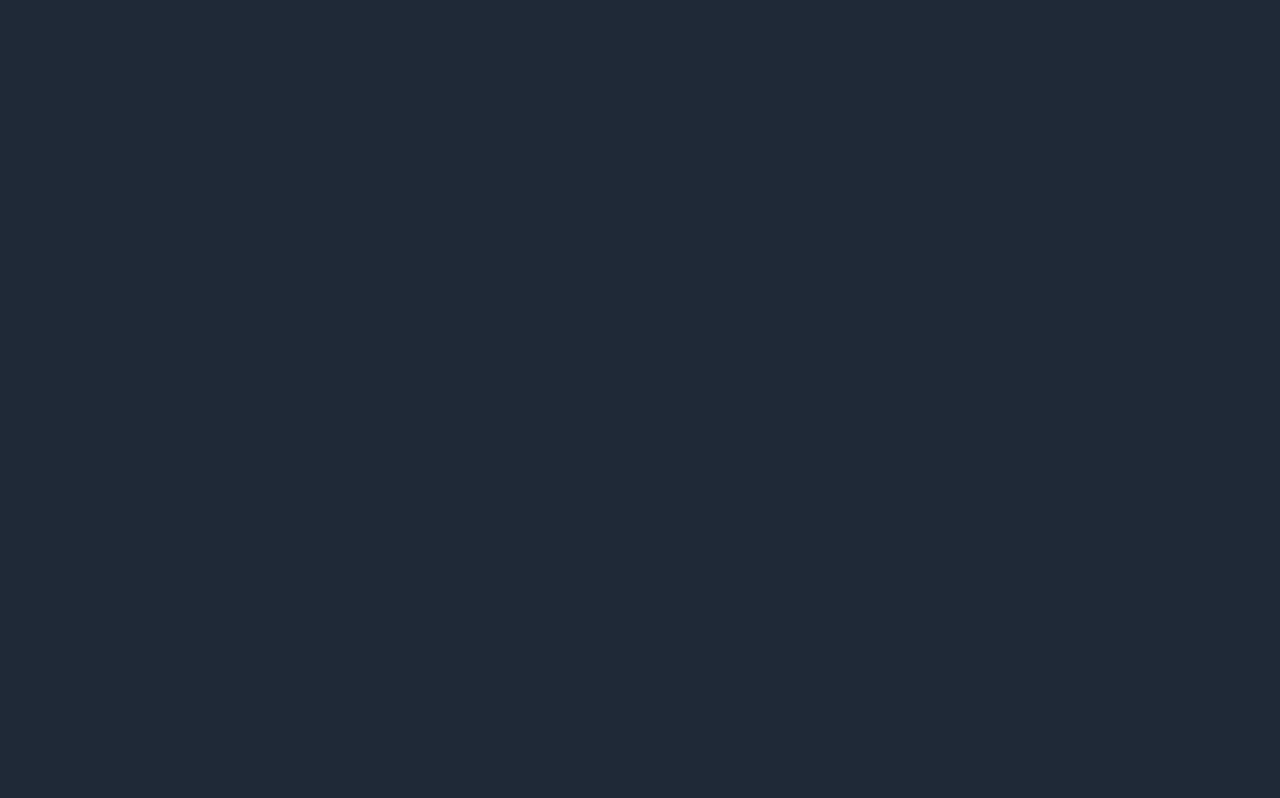
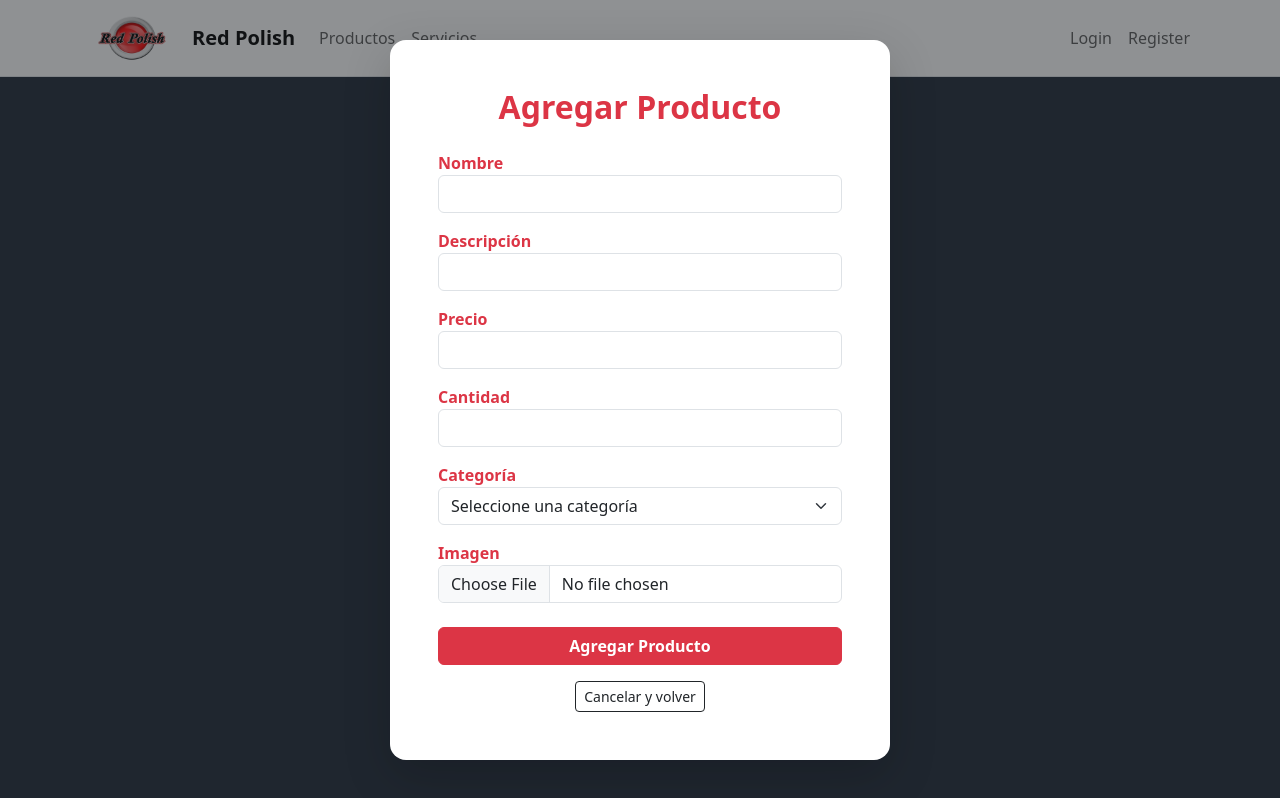
Before and after one commit to Falco-RS/Sistema-Red-Polish, a React (Vite) app: page /add-product in a window 1280 px wide. Before the commit this address had no page. Built offline with nearby package versions, Linux system fonts and the light colour scheme.

Commit message:
Admin AddProduct added in Catalog

```diff
--- a/src/App.tsx
+++ b/src/App.tsx
@@ -9,8 +9,7 @@ import Authenticate_mail from './pages/Authenticate_mail/index'
 import Catalog from './pages/Catalog'
 import Services from './pages/Services'
 import Appointment from './pages/Appointment'
-
-
+import AddProduct from './pages/AddProduct'
 
 function App() {
   return (
@@ -25,6 +24,7 @@ function App() {
       <Route path="/catalog" element={<Catalog/>} />
       <Route path="/services" element={<Services/>} />
       <Route path="/appointment" element={<Appointment/>} />
+      <Route path="/add-product" element={<AddProduct />} />
     </Routes>
   )
 }
--- /dev/null
+++ b/src/pages/AddProduct/index.tsx
@@ -0,0 +1,107 @@
+// src/pages/AddProduct/index.tsx
+import { useState } from 'react'
+import { useNavigate } from 'react-router-dom'
+import NavBar from '../../common/NavBar'
+
+const AddProduct = () => {
+  const [name, setName] = useState('')
+  const [description, setDescription] = useState('')
+  const [price, setPrice] = useState('')
+  const [quantity, setQuantity] = useState('')
+  const [category, setCategory] = useState('')
+  const [image, setImage] = useState<File | null>(null)
+  const [error, setError] = useState('')
+  const [success, setSuccess] = useState(false)
+  const navigate = useNavigate()
+
+  const handleImageChange = (e: React.ChangeEvent<HTMLInputElement>) => {
+    if (e.target.files && e.target.files.length > 0) {
+      setImage(e.target.files[0])
+    }
+  }
+
+  const handleSubmit = async (e: React.FormEvent) => {
+    e.preventDefault()
+
+    if (!name || !description || !price || !quantity || !category || !image) {
+      setError('Todos los campos son obligatorios.')
+      return
+    }
+
+    const formData = new FormData()
+    formData.append('name', name)
+    formData.append('description', description)
+    formData.append('price', price)
+    formData.append('quantity', quantity)
+    formData.append('category', category)
+    formData.append('image', image)
+
+    try {
+      // Aquí iría el fetch real
+      setSuccess(true)
+      setTimeout(() => navigate('/catalog'), 3000)
+    } catch (err) {
+      setError('Error al subir el producto.')
+    }
+  }
+
+  return (
+    <>
+      <NavBar />
+      <div className="position-fixed top-0 start-0 w-100 h-100 d-flex justify-content-center align-items-center bg-dark bg-opacity-50" style={{ zIndex: 1000 }}>
+        <div className="bg-white rounded-4 shadow-lg p-5 w-100" style={{ maxWidth: '500px' }}>
+          <h2 className="text-center mb-4 text-danger fw-bold">Agregar Producto</h2>
+
+          {error && <div className="alert alert-danger py-2 mb-4">{error}</div>}
+          {success && <div className="alert alert-success py-2 mb-4">Producto agregado correctamente. Redirigiendo...</div>}
+
+          <form onSubmit={handleSubmit}>
+            <div className="mb-3">
+              <label className="text-danger fw-bold">Nombre</label>
+              <input type="text" className="form-control" value={name} onChange={(e) => setName(e.target.value)} required />
+            </div>
+
+            <div className="mb-3">
+              <label className="text-danger fw-bold">Descripción</label>
+              <input type="text" className="form-control" value={description} onChange={(e) => setDescription(e.target.value)} required />
+            </div>
+
+            <div className="mb-3">
+              <label className="text-danger fw-bold">Precio</label>
+              <input type="number" className="form-control" value={price} onChange={(e) => setPrice(e.target.value)} required />
+            </div>
+
+            <div className="mb-3">
+              <label className="text-danger fw-bold">Cantidad</label>
+              <input type="number" className="form-control" value={quantity} onChange={(e) => setQuantity(e.target.value)} required />
+            </div>
+
+            <div className="mb-3">
+              <label className="text-danger fw-bold">Categoría</label>
+              <select className="form-select" value={category} onChange={(e) => setCategory(e.target.value)} required>
+                <option value="">Seleccione una categoría</option>
+                <option value="Abrillantador">Abrillantador</option>
+                <option value="Ceras">Ceras</option>
+                <option value="Ventanas">Ventanas</option>
+                <option value="etc">etc</option>
+              </select>
+            </div>
+
+            <div className="mb-4">
+              <label className="text-danger fw-bold">Imagen</label>
+              <input type="file" className="form-control" onChange={handleImageChange} required />
+            </div>
+
+            <button type="submit" className="btn btn-danger w-100 fw-bold">Agregar Producto</button>
+          </form>
+
+          <div className="mt-3 text-center">
+            <button className="btn btn-outline-dark btn-sm" onClick={() => navigate('/catalog')}>Cancelar y volver</button>
+          </div>
+        </div>
+      </div>
+    </>
+  )
+}
+
+export default AddProduct
--- a/src/pages/Catalog/index.tsx
+++ b/src/pages/Catalog/index.tsx
@@ -1,34 +1,49 @@
-import { useState } from 'react'
+import { useEffect, useState } from 'react'
+import { useNavigate } from 'react-router-dom'
 import NavBar from '../../common/NavBar'
+import { useAuth } from '../../common/AuthContext'
 import 'bootstrap/dist/css/bootstrap.min.css'
 
 const categories = ['Abrillantador', 'Ceras', 'Ventanas', 'etc']
 
 const Catalog = () => {
+  const { user } = useAuth()
   const [selectedCategory, setSelectedCategory] = useState<string | null>(null)
+  const [isAdmin, setIsAdmin] = useState(false)
+  const [products, setProducts] = useState<any[]>([])
 
-  const products = Array.from({ length: 12 }).map((_, i) => ({
+  const navigate = useNavigate()
+
+  useEffect(() => {
+    if (user?.user?.rol === 'Administrador') {
+      setIsAdmin(true)
+    }
+
+    // Simular productos quemados
+    const dummyProducts = Array.from({ length: 6 }).map((_, i) => ({
       id: i,
-    name: 'Cera',
-    description: 'Cera Especial, rojo, 150ml',
+      name: 'Cera Premium',
+      description: 'Cera especial, rojo, 150ml',
       price: 2500,
       originalPrice: i % 2 === 0 ? 5000 : null,
       isNew: i % 3 === 0,
       discount: i % 2 === 0 ? '50%' : null,
     }))
+    setProducts(dummyProducts)
+  }, [user])
+
+  const handleEdit = (product: any) => {
+    // Aquí más adelante puedes usar navigate con estado
+    console.log('Editar producto:', product)
+  }
 
   return (
     <>
       <NavBar />
       <div className="container mt-5">
-        {/* Filtros */}
         <div className="d-flex justify-content-between align-items-center mb-4 flex-wrap">
           <div className="dropdown me-3 mb-2">
-            <button
-              className="btn btn-outline-dark dropdown-toggle"
-              type="button"
-              data-bs-toggle="dropdown"
-            >
+            <button className="btn btn-outline-dark dropdown-toggle" type="button" data-bs-toggle="dropdown">
               Sort by
             </button>
             <ul className="dropdown-menu">
@@ -49,14 +64,25 @@ const Catalog = () => {
               </button>
             ))}
           </div>
+
+          {isAdmin && (
+            <button className="btn btn-danger ms-auto" onClick={() => navigate('/add-product')}>
+              Agregar Producto
+            </button>
+          )}
         </div>
 
-        {/* Productos */}
-        <div className="mb-3 text-muted fw-semibold">{products.length} Products</div>
+        {products.length === 0 ? (
+          <p className="text-center text-muted">Por el momento no hay productos.</p>
+        ) : (
           <div className="row row-cols-1 row-cols-md-3 row-cols-lg-4 g-4">
             {products.map((product) => (
               <div key={product.id} className="col">
-              <div className="card shadow-sm position-relative">
+                <div
+                  className="card shadow-sm position-relative h-100"
+                  onClick={() => isAdmin ? handleEdit(product) : navigate(`/product/${product.id}`)}
+                  style={{ cursor: 'pointer' }}
+                >
                   {product.isNew && (
                     <span className="badge bg-dark position-absolute top-0 end-0 m-2">NEW</span>
                   )}
@@ -73,7 +99,7 @@ const Catalog = () => {
                           {' '}
                           <span className="text-decoration-line-through text-muted">${product.originalPrice}</span>
                           {' '}
-                        <span className="text-danger">{product.discount}</span>
+                          <span className="text-danger">-{product.discount}</span>
                         </>
                       )}
                     </p>
@@ -82,6 +108,7 @@ const Catalog = () => {
               </div>
             ))}
           </div>
+        )}
       </div>
     </>
   )
```
Lines whose indentation alone changed are shown as unchanged.
